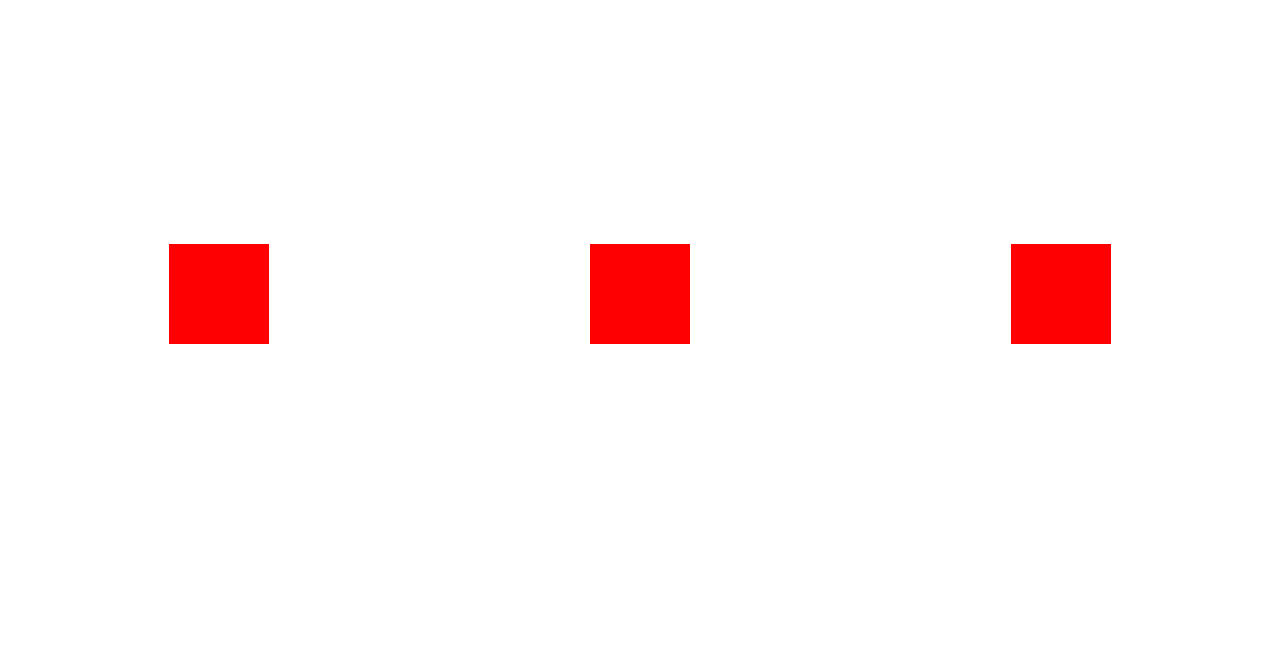
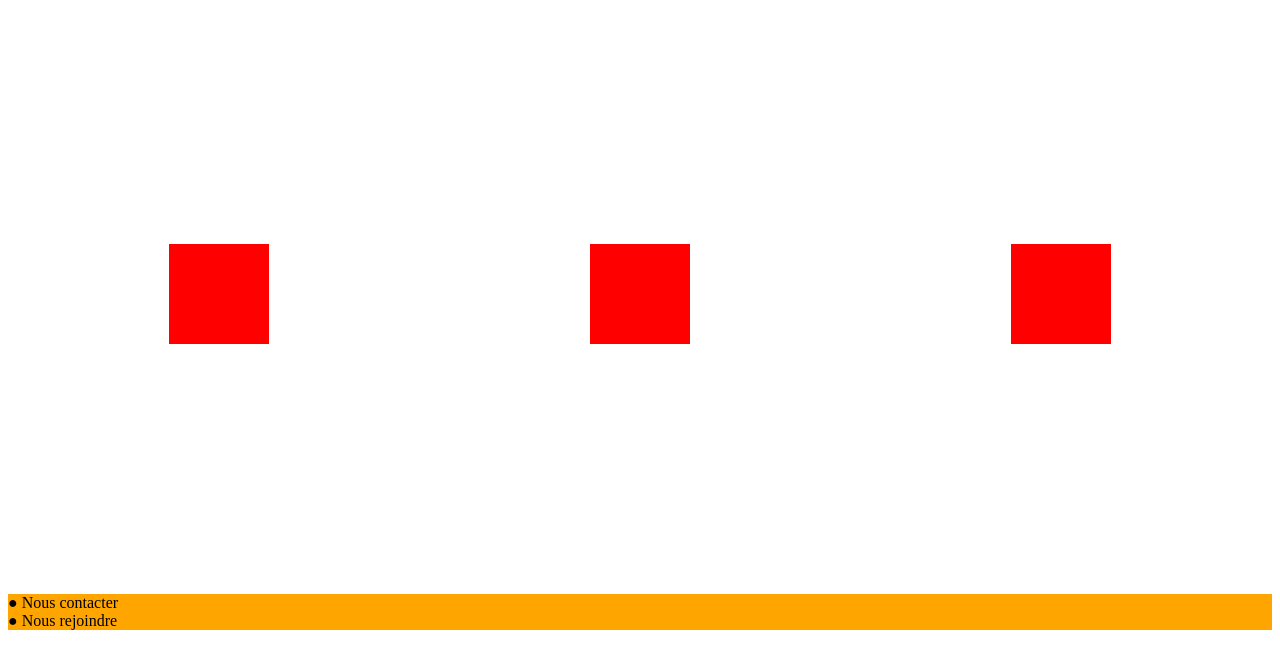
Before and after one commit to Kr00D/tp_git_grp14, a plain HTML site: page index.html in a window 1280 px wide. Shown: the part 114-782 px from the top of the page. Drawn offline with Linux system fonts and the light colour scheme.

Commit message:
Footer terminé

```diff
--- a/index.html
+++ b/index.html
@@ -11,4 +11,8 @@
 		<div style="background-color:#ff0000; height:100px; width:100px; margin-left:auto; margin-right:auto">
 		</div>
 	</div>
+	<footer style="background-color:orange">
+		●  Nous contacter<br>
+		●  Nous rejoindre
+	</footer>
 </html>
```
